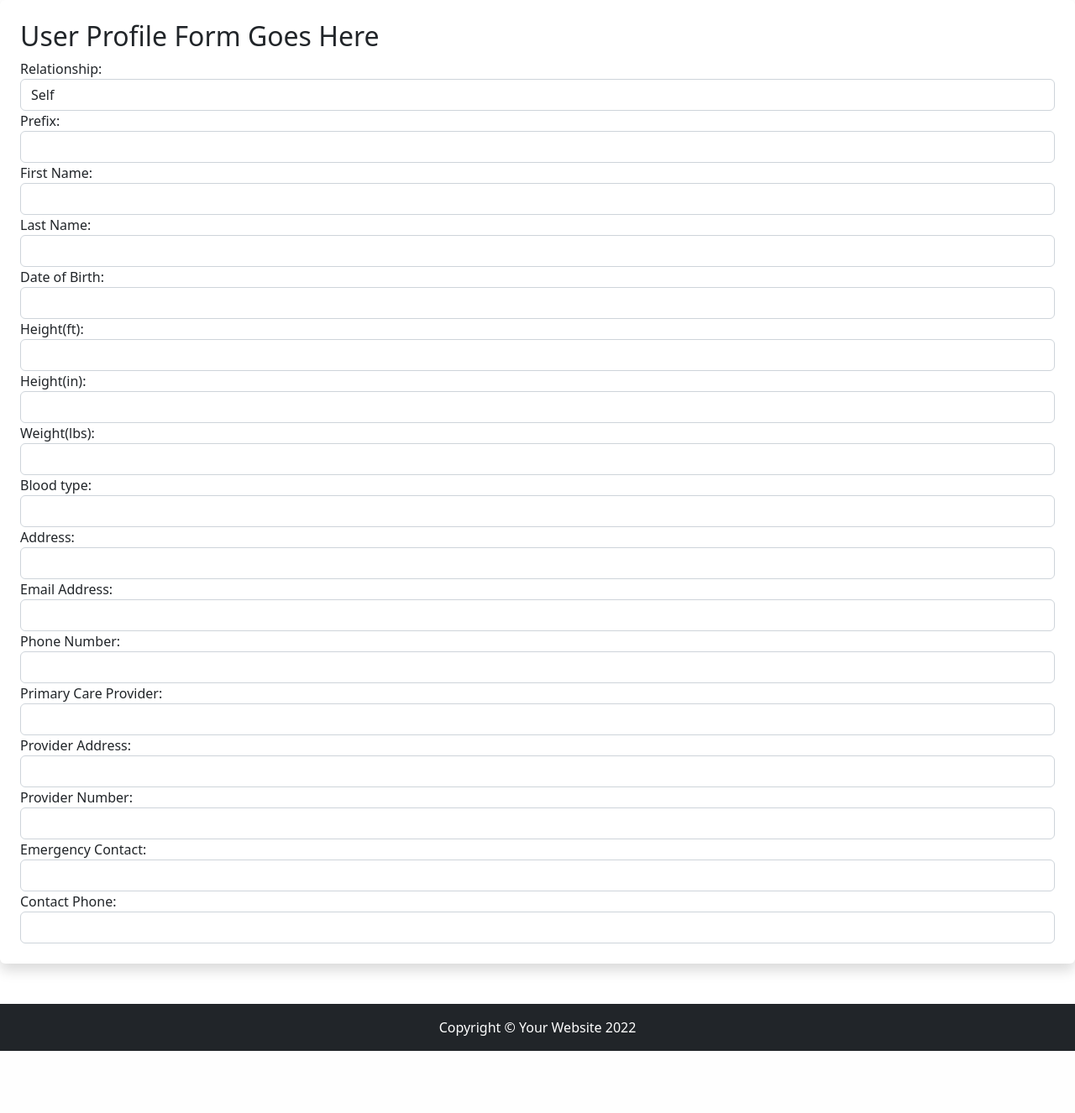
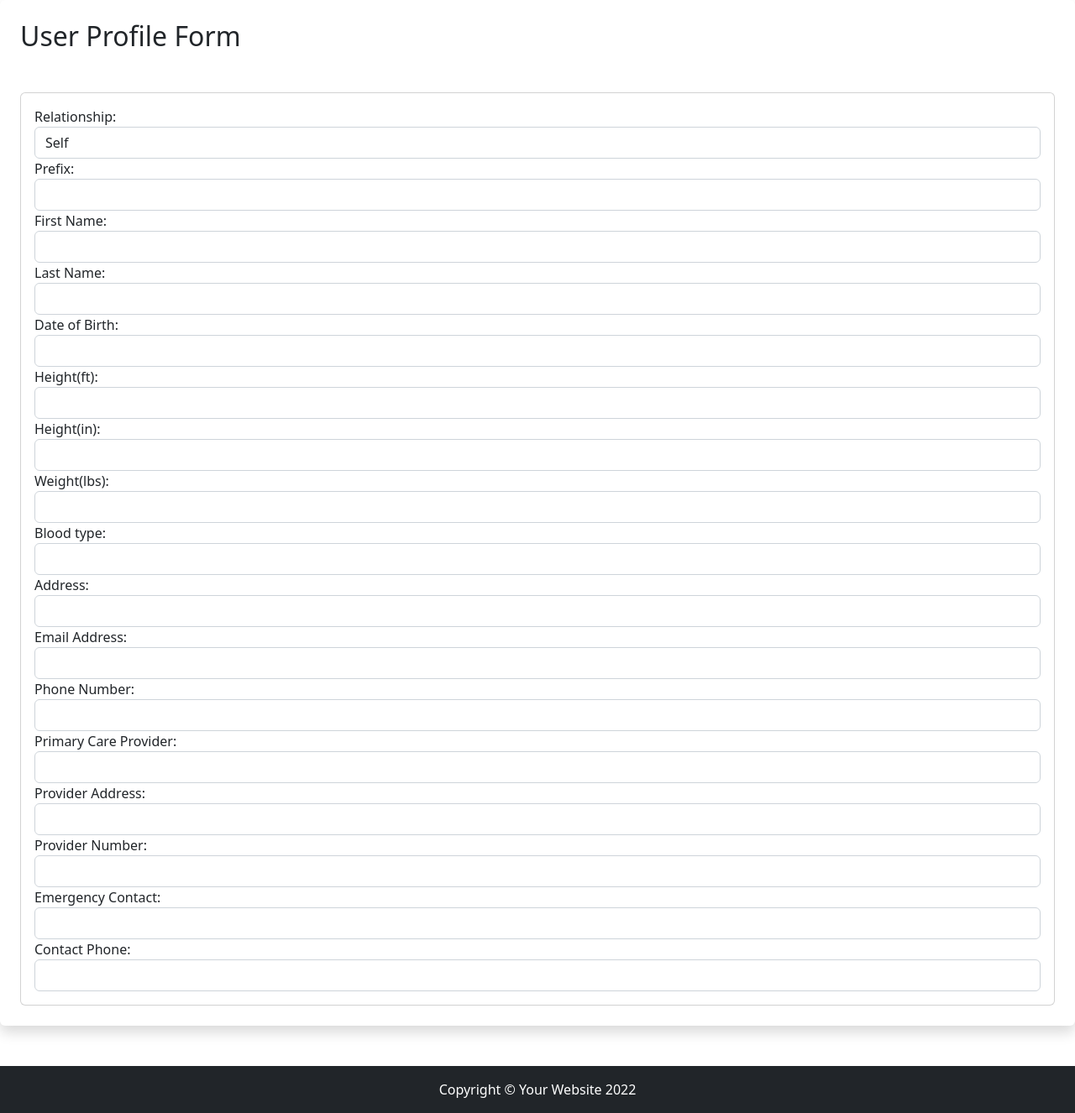
Before and after one commit to Stephen-Nw/nwaukwaPHR, a Django app: page /user_profile in a window 1280 px wide. Shown: the part 56-1382 px from the top of the page at 84% size. Before the commit the page ends 1308 px from the top, so only its background shows below. Run offline with Django 4.2, Linux system fonts and the light colour scheme; some libraries are stand-ins or nearby versions.

Commit message:
add form tag

```diff
--- a/health_records/templates/health_records/user_profile.html
+++ b/health_records/templates/health_records/user_profile.html
@@ -10,7 +10,11 @@
 {% include 'navbar.html' %}
 
 <div class="shadow p-4 mb-5 bg-body rounded">
-    <h2>User Profile Form Goes Here</h2>
-    {{ form }}
+    <h2>User Profile Form</h2>
+
+    <form action="" method="POST" class="card p-3 mt-5">
+        {% csrf_token %}
+        {{form}}
+    </form>
 </div>
 {% endblock content %}
```
